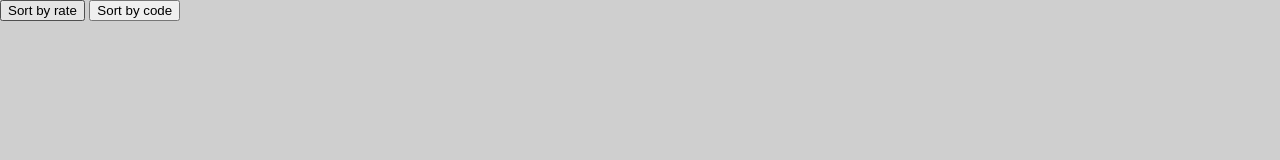
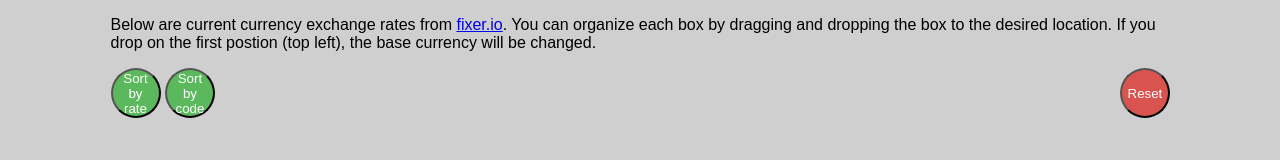
Before and after one commit to A-Tawfik/front-end_DnD-flex, a plain HTML site: page index.html in a window 1280 px wide. Drawn offline with Linux system fonts and the light colour scheme; no server answers.

Commit message:
add close button and description

```diff
--- a/index.html
+++ b/index.html
@@ -8,8 +8,14 @@
   </head>
 
   <body>
-    <button type="button" name="data-rate" onclick="handleSortClick(event)">Sort by rate</button>
-    <button type="button" name="data-currency" onclick="handleSortClick(event)">Sort by code</button>
+    <div class="intro-stuff">
+      <p>
+        Below are current currency exchange rates from <a href="https://fixer.io">fixer.io</a>. You can organize each box by dragging and dropping the box to the desired location. If you drop on the first postion (top left), the base currency will be changed.
+      </p>
+      <button type="button" class="sort-btn" name="data-rate" onclick="handleSortClick(event)">Sort by rate</button>
+      <button type="button" class="sort-btn" name="data-currency" onclick="handleSortClick(event)">Sort by code</button>
+      <button type="button" class="reset-btn" onclick="fetchDefaultData()">Reset</button>
+    </div>
     <div class="container"></div>
   </body>
 </html>
--- a/script.js
+++ b/script.js
@@ -1,7 +1,6 @@
 var boxes
 var currencies
 var dragEl
-
 
 fetchDefaultData();
 
@@ -29,14 +28,18 @@ function updateData(base) {
   });
 }
 
-
 function makeBoxes(data) {
     boxes = currencies.map((currency, index)=> {
     let newEl = document.createElement("div");
     let header = document.createElement("div")
     let content = document.createElement("span")
+    let closeBtn = document.createElement("span")
 
+    closeBtn.classList.add("close")
+    closeBtn.appendChild(document.createTextNode("X"))
+    closeBtn.addEventListener('click', handleClose);
     header.appendChild(document.createTextNode(currency));
+    header.appendChild(closeBtn);
     content.appendChild(document.createTextNode(data.rates[currency]))
     header.classList.add("header");
     content.classList.add("rate");
@@ -66,7 +69,6 @@ function makeBoxes(data) {
   return boxes
 }
 
-
 function updateContainer() {
   let container = document.getElementsByClassName('container')[0]
   container.innerHTML = '';
@@ -74,7 +76,6 @@ function updateContainer() {
     container.appendChild(boxes[i])
   }
 }
-
 
 function handleSortClick(e){
   boxes.sort((a,b)=>{
@@ -135,10 +136,8 @@ function handleDragOver(e) {
       }
     });
   }
-
   dragEl.style.order = overOrder;
 }
-
 
 function handleDragEnter(e){
   if (e.target.style.order === "0") {
@@ -161,3 +160,10 @@ function handleDragLeave(e){
     dragEl.classList.remove("base")
   }
 }
+
+function handleClose(e) {
+  let parentBox = e.target.closest('.box')
+  let code = parentBox.getAttribute("data-currency")
+  parentBox.remove()
+  currencies.splice(currencies.indexOf(code), 1)
+}
--- a/style.css
+++ b/style.css
@@ -1,10 +1,12 @@
 body{
   background-color: #CfCfCf;
   font-family: sans-serif;
+}
+
+.intro-stuff{
+  max-width: 1059px;
   margin: 0 auto;
 }
-
-
 .container{
   max-width: 1059px;
   margin: 0 auto;
@@ -37,9 +39,29 @@ body{
   background-color: #CD5C5C;
 }
 
+.close {
+  float: right;
+  margin: 0 5px 0 0;
+}
 .rate{
   line-height: 45px;
   vertical-align: middle;
   text-align: center;
   font-size: 1.5em;
 }
+
+button{
+  width: 50px;
+  height: 50px;
+  border-radius: 25px;
+  color: white;
+}
+
+.sort-btn{
+  background-color: #5CB85C;
+}
+
+.reset-btn{
+  background-color: #D9534F;
+  float: right;
+}
```
